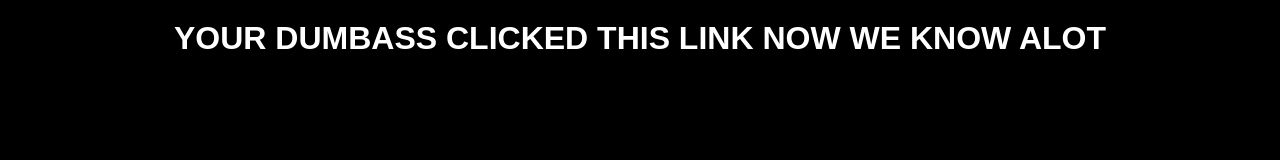
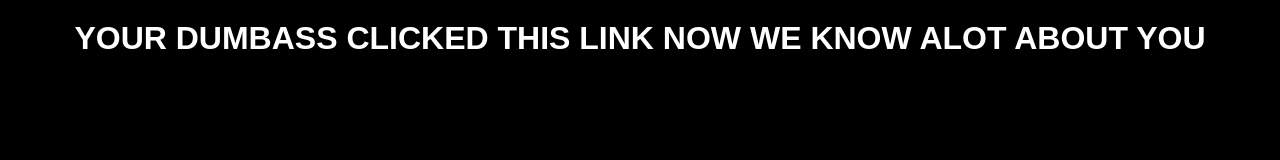
Before and after one commit to FYSONTOP/youtube, a plain HTML site: page index.html in a window 1280 px wide. Drawn offline with Linux system fonts and the light colour scheme; no server answers.

Commit message:
Update index.html

```diff
--- a/index.html
+++ b/index.html
@@ -24,7 +24,7 @@
     </style>
 </head>
 <body>
-    <h1>YOUR DUMBASS CLICKED THIS LINK NOW WE KNOW ALOT</h1>
+    <h1>YOUR DUMBASS CLICKED THIS LINK NOW WE KNOW ALOT ABOUT YOU</h1>
 
     <!-- Audio element with autoplay attribute -->
     <audio id="audioElement" src="h.mp3" autoplay></audio>
```
